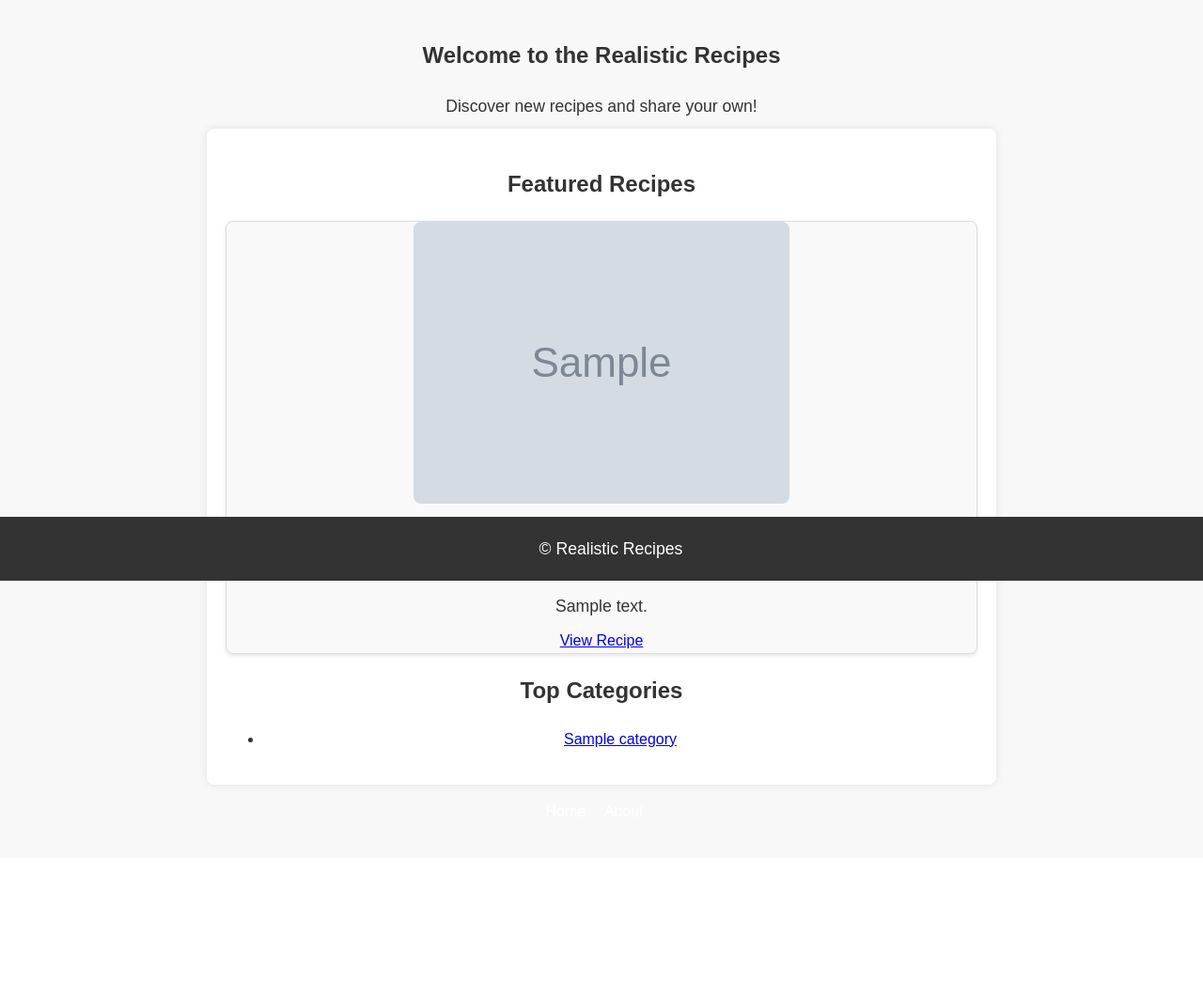
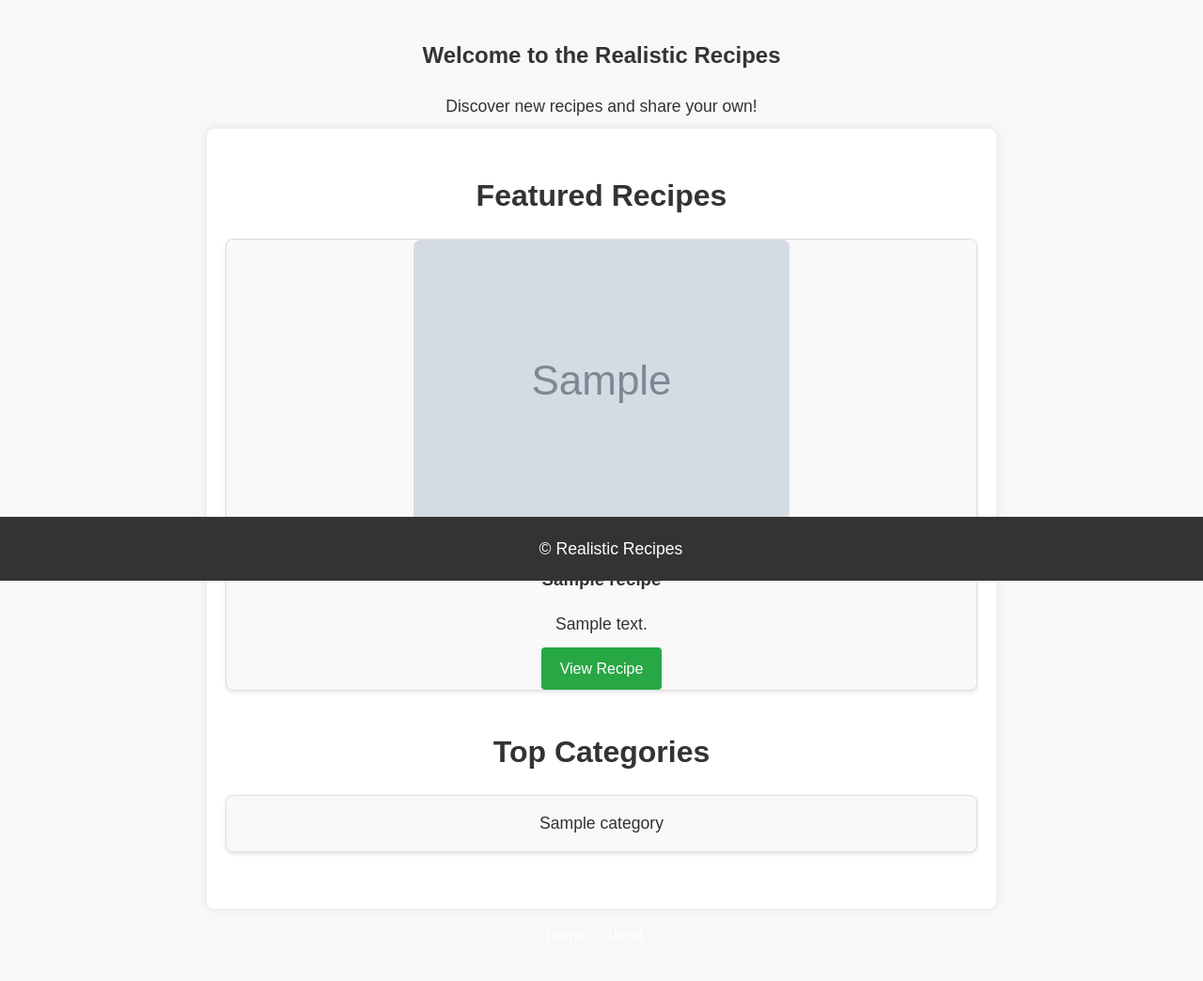
Before and after one commit to jmcquade24/RealisticRecipes, a Django app: page /recipes/ in a window 1280 px wide. Shown: the part 182-1226 px from the top of the page at 94% size. Before the commit the page ends 1020 px from the top, so only its background shows below. Run offline with Django 3.2, Linux system fonts and the light colour scheme; tables that the repository leaves empty hold one stand-in row (values such as "Sample post"); grey boxes marked "Sample" are stand-in pictures.

Commit message:
edit recipe function and styling for homepage

```diff
--- a/recipes/urls.py
+++ b/recipes/urls.py
@@ -1,9 +1,7 @@
 from django.urls import path
 from django.conf.urls.static import static
 from django.conf import settings
-
-
-from . import views  # Use relative import for better modularity
+from . import views
 
 app_name = "recipes"
 
@@ -20,6 +18,7 @@ urlpatterns = [
     path("create/", views.create_recipe, name="create_recipe"),
     path("recipe/<slug:slug>/", views.view_recipe, name="view_recipe"),
     path("recipe/<slug:slug>/delete/", views.delete_recipe, name="delete_recipe"),
+    path('recipe/<slug:slug>/edit/', views.edit_recipe, name='edit_recipe'),
 
     # Categories & Interactions
     path("categories/", views.view_categories, name="view_categories"),
@@ -33,5 +32,6 @@ urlpatterns = [
     # Popular Recipes
     path("popular/", views.popular_recipes, name="popular_recipes"),
 ]
+
 if settings.DEBUG:
     urlpatterns += static(settings.STATIC_URL, document_root=settings.STATIC_ROOT)
--- a/recipes/views.py
+++ b/recipes/views.py
@@ -46,9 +46,6 @@ def user_login(request):
     else:
         return render(request, "recipes/login.html")
 
-
-
-
 @login_required
 def user_logout(request):
     logout(request)
@@ -83,6 +80,29 @@ def create_recipe(request):
 def view_recipe(request, slug):
     recipe = get_object_or_404(Recipe, slug=slug)
     return render(request, "recipes/view_recipe.html", {"recipe": recipe})
+
+@login_required
+def edit_recipe(request, slug):
+    print(f"Slug: {slug}")
+    recipe = get_object_or_404(Recipe, slug=slug)
+
+    # Ensure only the recipe author can edit the recipe
+    if request.user != recipe.author:
+        return redirect('recipes:view_recipe', slug=slug)
+
+    if request.method == 'POST':
+        form = RecipeForm(request.POST, request.FILES, instance=recipe)
+        if form.is_valid():
+            form.save()
+            return redirect('recipes:view_recipe', slug=slug)
+    else:
+        form = RecipeForm(instance=recipe)
+
+    context = {
+        'form': form,
+        'recipe': recipe,
+    }
+    return render(request, 'recipes/edit_recipe.html', context)
 
 @login_required
 def delete_recipe(request, slug):
--- a/static/css/style.css
+++ b/static/css/style.css
@@ -494,3 +494,167 @@ footer {
 .btn-cancel:hover {
     background-color: #5a6268;
 }
+
+/* Index Page Styles */
+.index-page {
+    max-width: 1200px;
+    margin: 0 auto;
+    padding: 20px;
+    background-color: #fff;
+    box-shadow: 0 0 10px rgba(0, 0, 0, 0.1);
+    border-radius: 8px;
+}
+
+.index-page h2 {
+    font-size: 2.5em;
+    color: #28a745;
+    text-align: center;
+    margin-bottom: 10px;
+}
+
+.index-page .subtitle {
+    font-size: 1.2em;
+    color: #555;
+    text-align: center;
+    margin-bottom: 30px;
+}
+
+/* View Recipe Button */
+.btn-view {
+    display: inline-block;
+    padding: 10px 20px;
+    background-color: #28a745; /* Green color */
+    color: white;
+    text-decoration: none;
+    border-radius: 4px;
+    font-size: 1em;
+    text-align: center;
+    transition: background-color 0.2s;
+}
+
+.btn-view:hover {
+    background-color: #218838; /* Darker green on hover */
+}
+
+/* Featured Recipes Section */
+.featured {
+    margin-bottom: 40px;
+}
+
+.featured h2 {
+    font-size: 2em;
+    color: #333;
+    margin-bottom: 20px;
+}
+
+/* Top Categories Section */
+.categories {
+    margin-bottom: 40px;
+}
+
+.categories h2 {
+    font-size: 2em;
+    color: #333;
+    margin-bottom: 20px;
+}
+
+.category-list {
+    list-style-type: none;
+    padding: 0;
+    display: grid;
+    grid-template-columns: repeat(auto-fit, minmax(200px, 1fr));
+    gap: 10px;
+}
+
+.category-list li {
+    background-color: #f9f9f9;
+    border: 1px solid #ddd;
+    border-radius: 8px;
+    padding: 15px;
+    text-align: center;
+    box-shadow: 0 2px 4px rgba(0, 0, 0, 0.1);
+    transition: transform 0.2s, box-shadow 0.2s;
+}
+
+.category-list li:hover {
+    transform: translateY(-5px);
+    box-shadow: 0 4px 8px rgba(0, 0, 0, 0.2);
+}
+
+.category-list a {
+    color: #333;
+    text-decoration: none;
+    font-size: 1.1em;
+}
+
+.category-list a:hover {
+    color: #28a745;
+}
+
+/* Edit Button */
+.btn-edit {
+    display: inline-block;
+    padding: 10px 20px;
+    background-color: #ffc107; /* Yellow color */
+    color: #333;
+    text-decoration: none;
+    border-radius: 4px;
+    font-size: 1em;
+    margin-bottom: 20px;
+    transition: background-color 0.2s;
+}
+
+.btn-edit:hover {
+    background-color: #e0a800; /* Darker yellow on hover */
+}
+
+/* Edit Recipe Page */
+.edit-recipe-page {
+    max-width: 800px;
+    margin: 0 auto;
+    padding: 20px;
+    background-color: #fff;
+    box-shadow: 0 0 10px rgba(0, 0, 0, 0.1);
+    border-radius: 8px;
+}
+
+.edit-recipe-page h2 {
+    font-size: 2em;
+    color: #28a745;
+    margin-bottom: 20px;
+}
+
+.edit-recipe-page form {
+    margin-top: 20px;
+}
+
+.edit-recipe-page .btn-save {
+    background-color: #28a745; /* Green color */
+    color: white;
+    border: none;
+    padding: 10px 20px;
+    border-radius: 4px;
+    cursor: pointer;
+    font-size: 1em;
+    transition: background-color 0.2s;
+}
+
+.edit-recipe-page .btn-save:hover {
+    background-color: #218838; /* Darker green on hover */
+}
+
+.edit-recipe-page .btn-cancel {
+    display: inline-block;
+    padding: 10px 20px;
+    background-color: #6c757d; /* Gray color */
+    color: white;
+    text-decoration: none;
+    border-radius: 4px;
+    font-size: 1em;
+    margin-left: 10px;
+    transition: background-color 0.2s;
+}
+
+.edit-recipe-page .btn-cancel:hover {
+    background-color: #5a6268; /* Darker gray on hover */
+}
--- a/templates/recipes/index.html
+++ b/templates/recipes/index.html
@@ -16,9 +16,9 @@
                 {% else %}
                     <img src="{% static 'images/default-recipe.jpg' %}" alt="Default Recipe Image">
                 {% endif %}
-                <h3>{{ recipe.title }}</h3>
-                <p>{{ recipe.description }}</p>
-                <a href="{% url 'recipes:view_recipe' recipe.slug %}">View Recipe</a>
+                    <h3>{{ recipe.title }}</h3>
+                    <p>{{ recipe.description }}</p>
+                    <a href="{% url 'recipes:view_recipe' recipe.slug %}" class="btn-view">View Recipe</a>
             </div>
             {% endfor %}
         </div>
@@ -26,11 +26,12 @@
 
     <div class="categories">
         <h2>Top Categories</h2>
-        <ul>
+        <ul class="category-list">
             {% for category in top_categories %}
             <li><a href="{% url 'recipes:view_category' category.id %}">{{ category.name }}</a></li>
             {% endfor %}
         </ul>
     </div>
 </div>
+</div>
 {% endblock %}
```
Also changed, not shown: templates/recipes/edit_recipe.html (added, +13 -0 lines), templates/recipes/view_recipe.html (+9 -2 lines).
